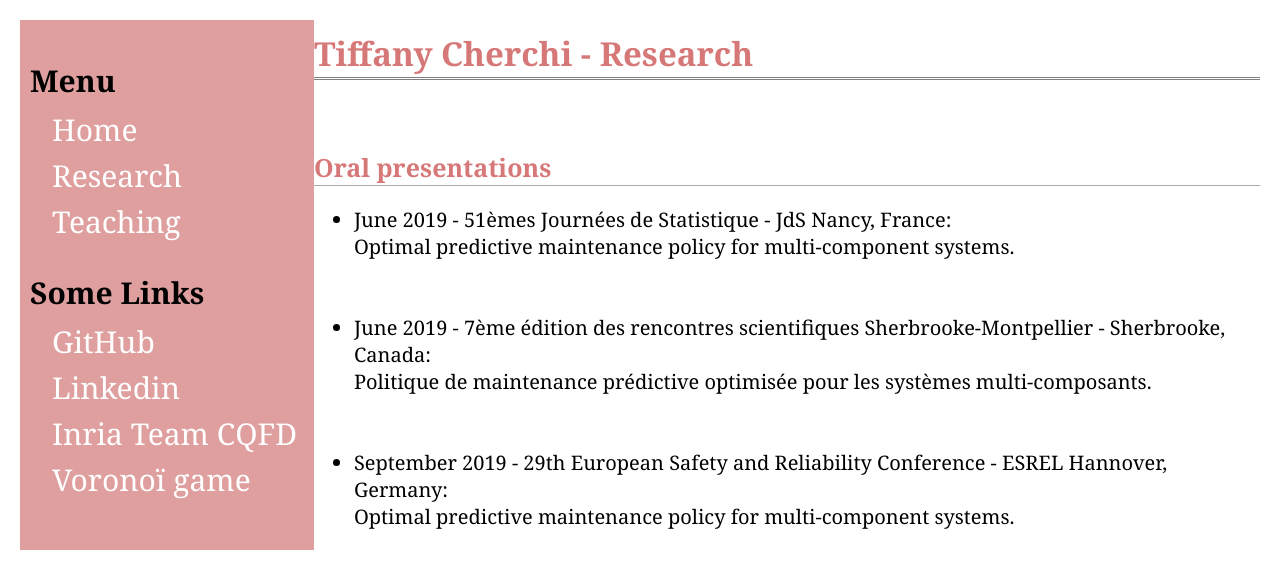
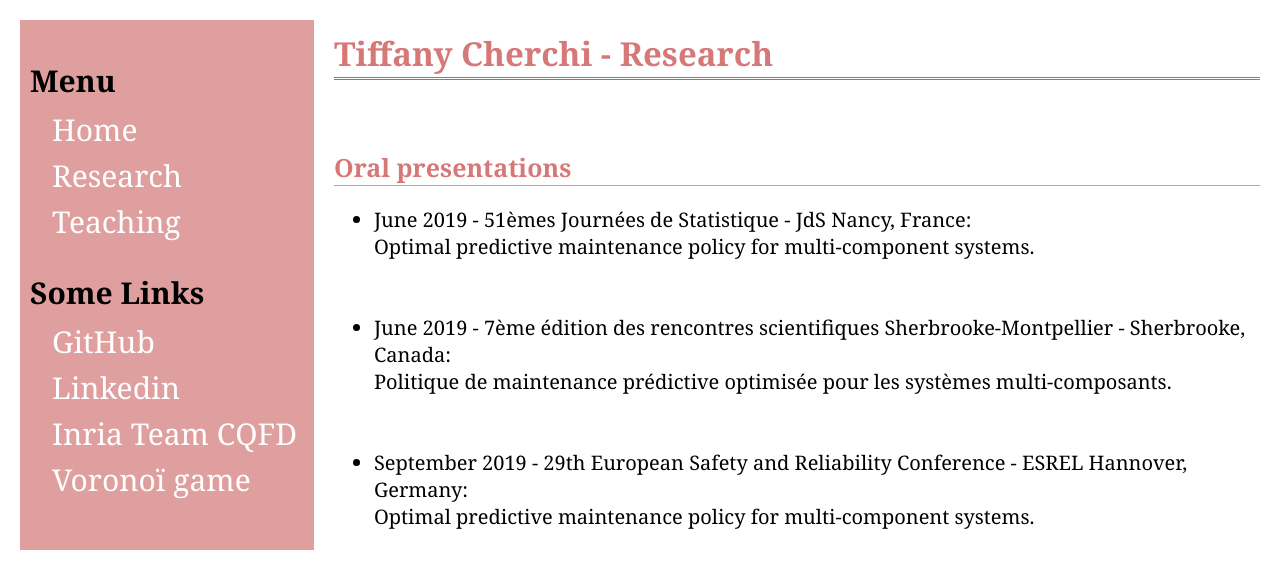
Before and after one commit to tcherchi/tiffanycherchi.github.io, a plain HTML site: page research.html in a window 1280 px wide. Drawn offline with Linux system fonts and the light colour scheme.

Commit message:
Update research.html

```diff
--- a/research.html
+++ b/research.html
@@ -30,7 +30,7 @@
           <div class="menu-item"><a href="http://inriamecsci.github.io/?fbclid=IwAR2Ih4ztM_Ce6OT3hKgTl0UyWPMJjjxG6wVVblWRo975Ov2TF-_J1T4_5A8#!/grains/voronoi-jeu"> Voronoï game</a></div>
     </div>
 
-    <div>
+    <div class="textedroite">
       <div id="toptitle"><h1>Tiffany Cherchi - Research</h1></div>
 
       <h2>Oral presentations</h2>
```
